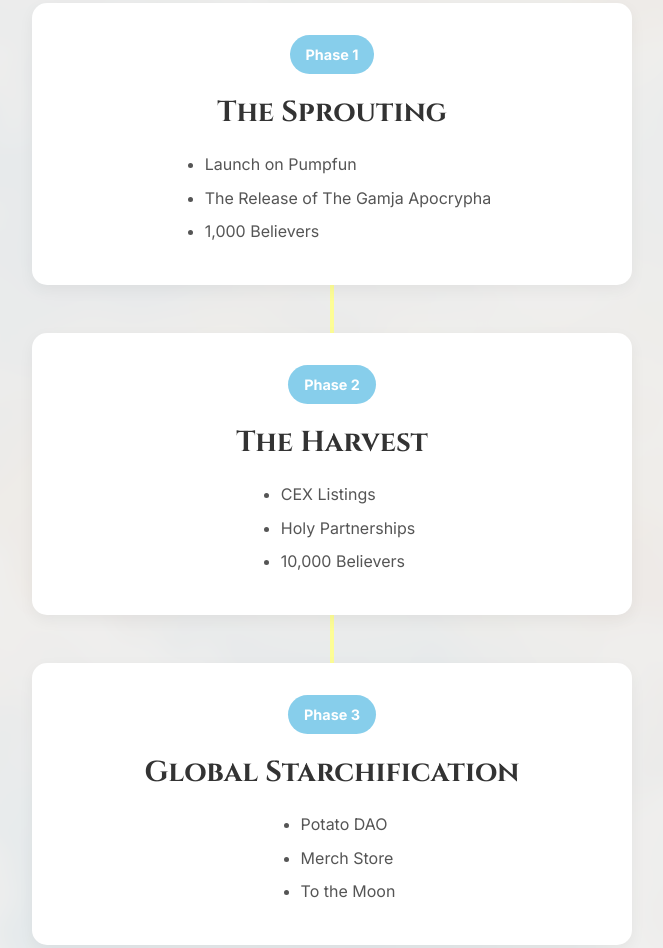
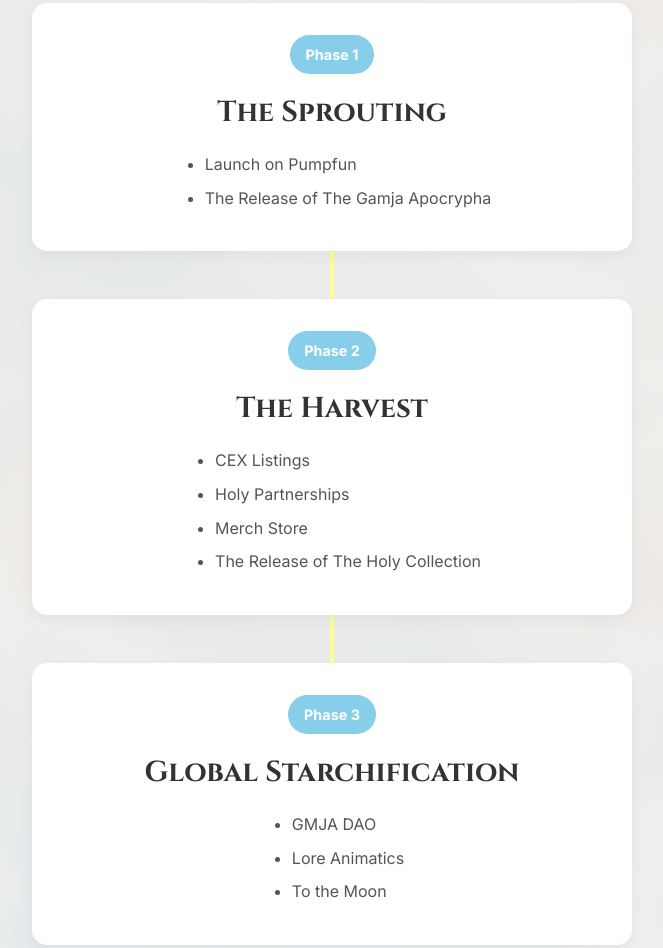
Before and after one commit to Dananoo/GMJA_Web, a plain HTML site: page index.html in a window 1280 px wide. Shown: the part 2968-3916 px from the top of the page, without its empty margins (308-971 px from the left). Drawn offline with Linux system fonts and the light colour scheme.

Commit message:
Add files via upload

```diff
--- a/index.html
+++ b/index.html
@@ -112,7 +112,6 @@
                             <ul>
                                 <li>Launch on Pumpfun</li>
                                 <li>The Release of The Gamja Apocrypha</li>
-                                <li>1,000 Believers</li>
                             </ul>
                         </div>
                         <div class="roadmap-item">
@@ -121,15 +120,16 @@
                             <ul>
                                 <li>CEX Listings</li>
                                 <li>Holy Partnerships</li>
-                                <li>10,000 Believers</li>
+                                <li>Merch Store</li>
+                                <li>The Release of The Holy Collection</li>
                             </ul>
                         </div>
                         <div class="roadmap-item">
                             <div class="phase">Phase 3</div>
                             <h3>Global Starchification</h3>
                             <ul>
-                                <li>Potato DAO</li>
-                                <li>Merch Store</li>
+                                <li>GMJA DAO</li>
+                                <li>Lore Animatics</li>
                                 <li>To the Moon</li>
                             </ul>
                         </div>
```
